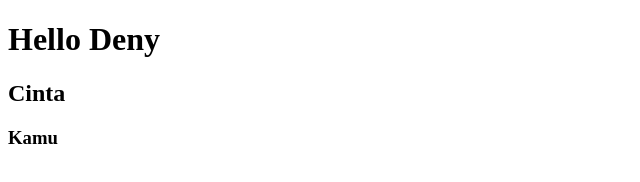
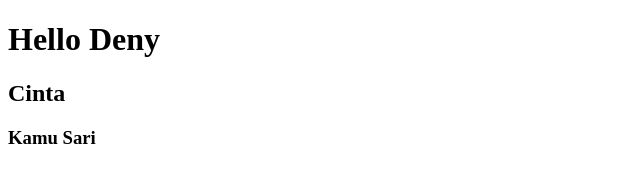
Before and after one commit to DenyArd/revou_test_day1, a plain HTML site: page index.html in a window 1280 px wide. Shown: the full height of the page, 0-640 px from the left. Drawn offline with Linux system fonts and the light colour scheme.

Commit message:
update wording

```diff
--- a/index.html
+++ b/index.html
@@ -6,6 +6,6 @@
     <body>
         <h1>Hello Deny</h1>
         <h2>Cinta</h2>
-        <h3>Kamu</h3>
+        <h3>Kamu Sari</h3>
     </body>
 </html>
```
